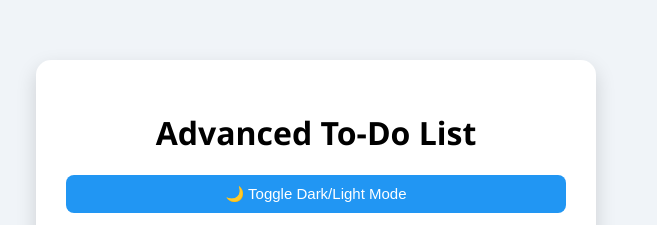
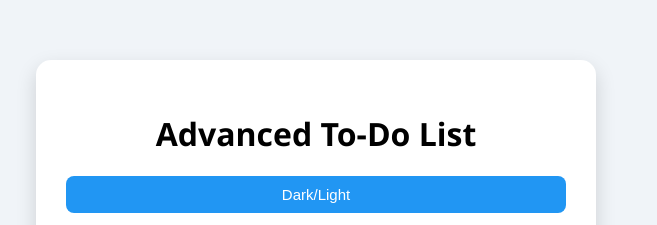
Before and after one commit to S1nen/Todo-list, a plain HTML site: page index.html in a window 1280 px wide. Shown: the part 189-414 px from the top of the page, without its empty margins (324-981 px from the left). Drawn offline with Linux system fonts and the light colour scheme.

Commit message:
Update index.html

```diff
--- a/index.html
+++ b/index.html
@@ -1,7 +1,7 @@
 <!DOCTYPE html>
 <html>
 <head>
-    <title>Advanced To-Do List</title>
+    <title>To-Do List</title>
     <style>
         body {
             font-family: 'Segoe UI', sans-serif;
@@ -121,7 +121,7 @@
     <div id="container">
         <h1>Advanced To-Do List</h1>
 
-        <button id="modeBtn" onclick="toggleMode()">🌙 Toggle Dark/Light Mode</button>
+        <button id="modeBtn" onclick="toggleMode()">Dark/Light</button>
 
         <div class="form-group">
             <input type="text" id="taskInput" placeholder="Enter task">
```
